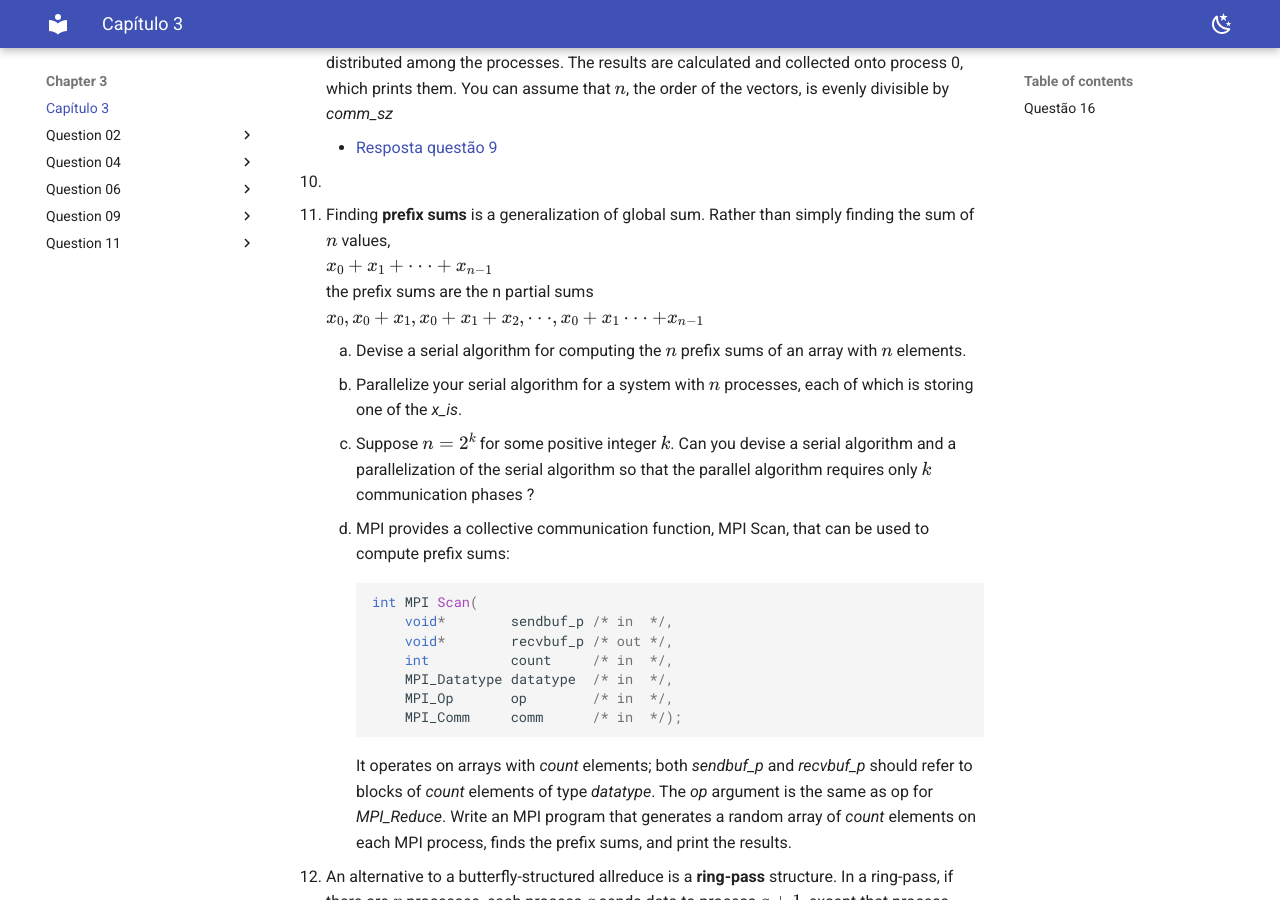
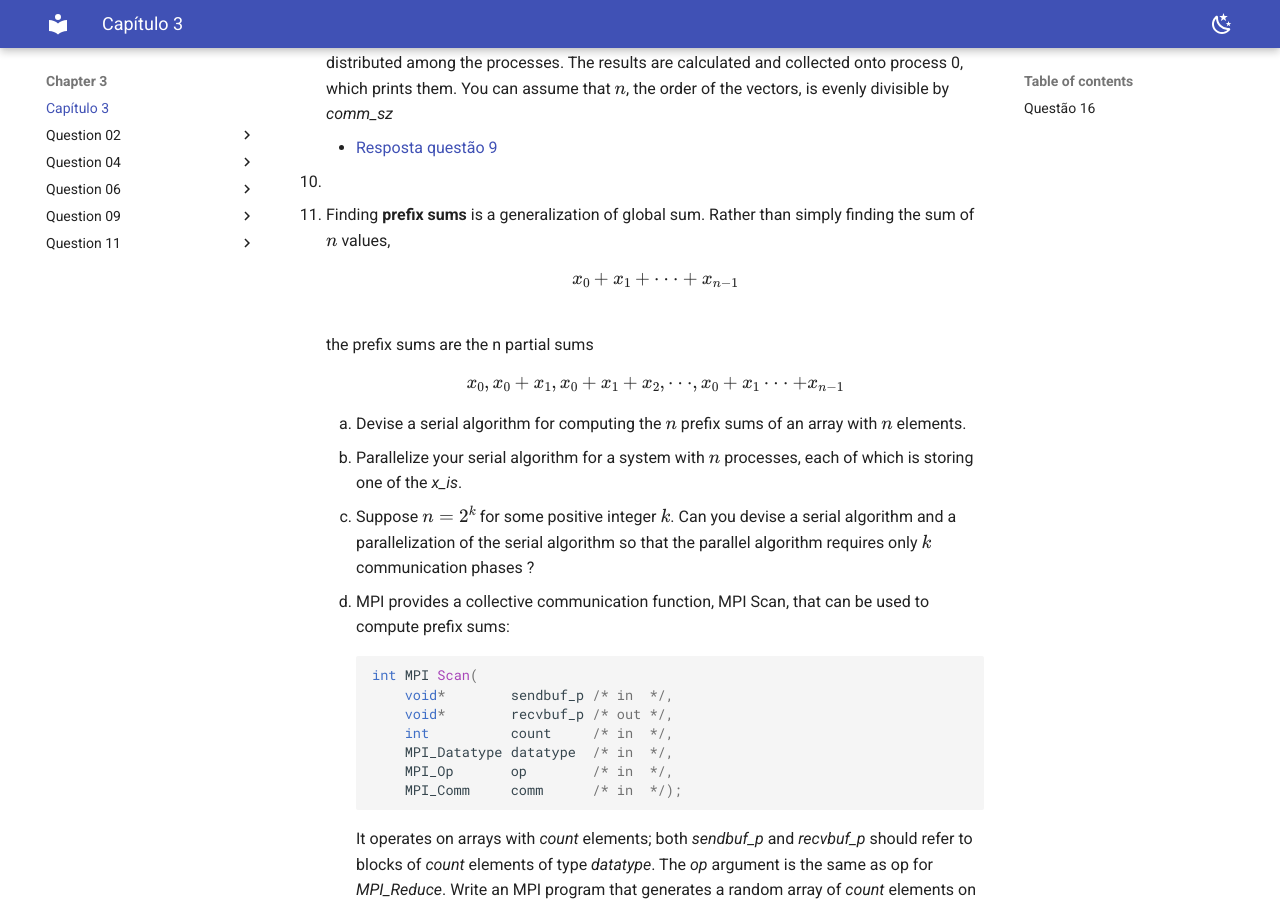
Before and after one commit to samuel-cavalcanti/parallel_programming_ufrn, an MkDocs documentation site: the page built from docs/chapter_3/Readme.md, in a window 1280 px wide and 900 px high, scrolled down 902 px. Built offline with MkDocs 1.6.1 and Material for MkDocs 9.7.7, drawn with Linux system fonts in a browser that asks for light colours.

Commit message:
modificado expressão matemática prefix sums

```diff
--- a/docs/chapter_3/Readme.md
+++ b/docs/chapter_3/Readme.md
@@ -25,9 +25,13 @@ Capítulo 3: 2, 4, 6, 9, 11, 12, 13, 16, 17, 19, 20, 22, 23, 27 e 28 (16 questõ
 
 10.
 11. Finding **prefix sums** is a generalization of global sum. Rather than simply finding the sum of $n$ values,
-$x_0 + x_1 + \cdot \cdot \cdot + x_{n-1}$
+$$
+x_0 + x_1 + \cdot \cdot \cdot + x_{n-1}
+$$
 the prefix sums are the n partial sums
-$x_0, x_0 + x_1, x_0 + x_1 + x_2,   \cdot \cdot \cdot, x_0 + x_1 \cdot \cdot \cdot + x_{n-1}$
+$$
+x_0, x_0 + x_1, x_0 + x_1 + x_2,   \cdot \cdot \cdot, x_0 + x_1 \cdot \cdot \cdot + x_{n-1}
+$$
     1. Devise a serial algorithm for computing the $n$ prefix sums of an array with $n$ elements.
     2. Parallelize your serial algorithm for a system with $n$ processes, each of which is storing one of the _x_is_.
     3. Suppose $n = 2^k$ for some positive integer $k$. Can you devise a serial algorithm and a parallelization of the serial algorithm so that the parallel algorithm requires only $k$ communication phases ?
```
